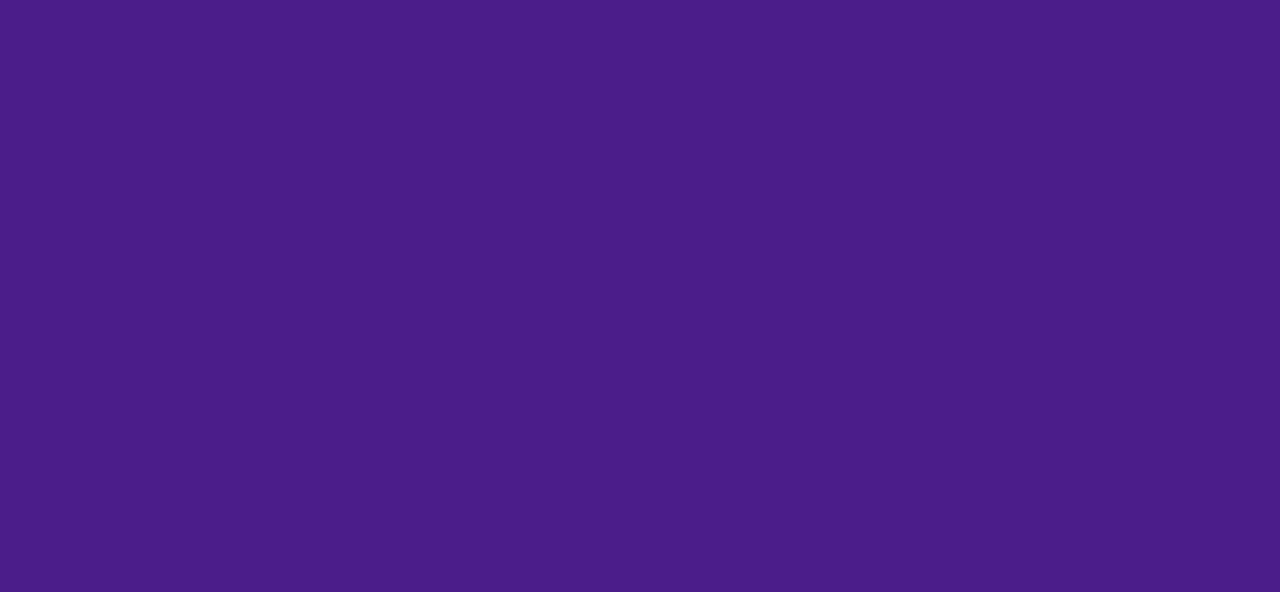
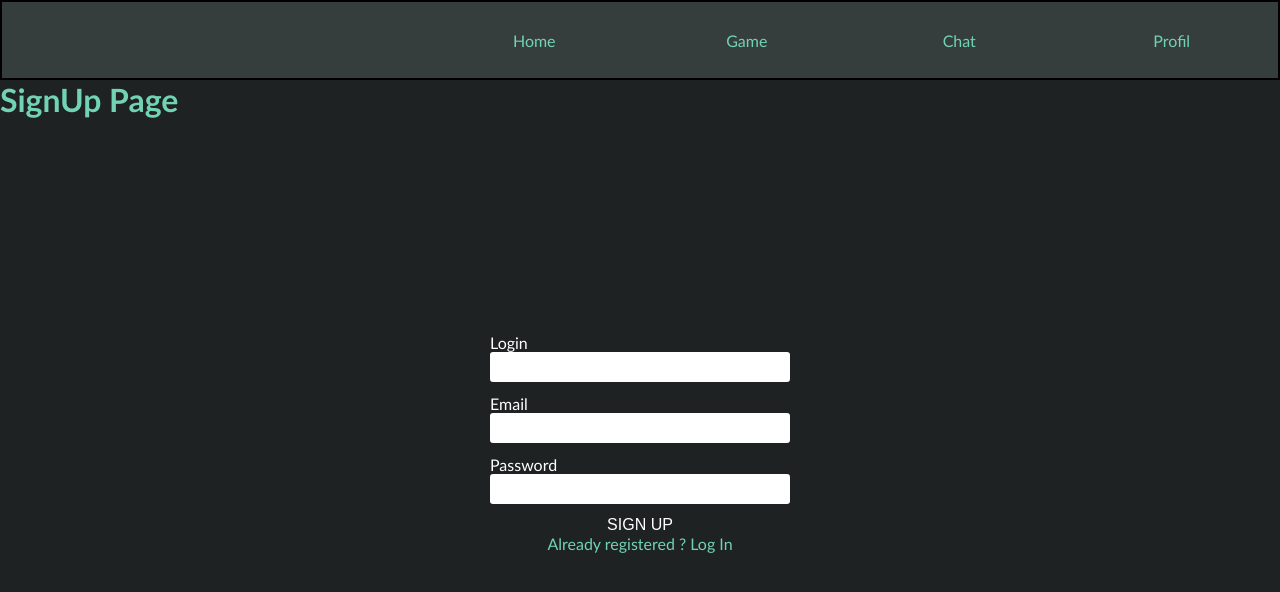
Before and after one commit to VallienneDiane/42-ft-transcendence, a React (Vite) app in the folder front/react_project/: page /signup in a window 1280 px wide. Before the commit this address had no page. Shown: the top 592 px of the page. Built offline with nearby package versions, Linux system fonts and the light colour scheme.

Commit message:
change signin in signup in front

```diff
--- a/front/react_project/src/App.tsx
+++ b/front/react_project/src/App.tsx
@@ -1,5 +1,5 @@
 import './App.css'
-import SignupForm from './components/SignupForm'
+import SignUpForm from './components/SignupForm'
 import LoginForm from './components/LoginForm'
 import Home from './components/Home'
 import { Routes, Route } from "react-router-dom"
@@ -25,7 +25,7 @@ function App() {
           <Routes>
             <Route element={<Layout />}>
               <Route path='/login' element={<LoginForm />} />
-              <Route path='/signin' element={<SignupForm />} />
+              <Route path='/signup' element={<SignUpForm />} />
               <Route element={<ProtectedRoutes/>}>
                 <Route path='/game' element={<Game />} />
                 <Route path='/profile' element={<Profile />} />
--- a/front/react_project/src/components/LoginForm.tsx
+++ b/front/react_project/src/components/LoginForm.tsx
@@ -41,7 +41,7 @@ const LoginForm: React.FC = () => {
             // required
             />
             <button type="submit">Submit</button>
-            <a href="/signin">Not registered ? Sign In !</a>
+            <a href="/signup">Not registered ? Sign Up !</a>
         </form>
         </div>
     )
--- a/front/react_project/src/components/Navbar.tsx
+++ b/front/react_project/src/components/Navbar.tsx
@@ -4,8 +4,6 @@ import { Link, Navigate } from "react-router-dom"
 import { UserContext } from "../user/UserContext";
 import { useNavigate } from "react-router-dom";
 import { accountService } from "../services/account.service";
-
-
 
 const NavBar: React.FC = () => {
   let navigate = useNavigate();
--- a/front/react_project/src/components/Profile.tsx
+++ b/front/react_project/src/components/Profile.tsx
@@ -1,14 +1,17 @@
+import { JwtPayload } from "jsonwebtoken";
 import React from "react";
 import { useParams } from "react-router-dom"
+import { accountService } from "../services/account.service";
 
 export default function Profile() {
 
     // const params = useParams();
     // console.log(params);
-
+    let user: JwtPayload = accountService.readPayload();
     return (
         <div>
             <h1>Votre profil</h1>
+            <p>{user?.login} !</p>
         </div>
     )
 }
--- a/front/react_project/src/components/SignupForm.tsx
+++ b/front/react_project/src/components/SignupForm.tsx
@@ -3,7 +3,7 @@ import { useForm } from 'react-hook-form';
 import { yupResolver } from '@hookform/resolvers/yup';
 import * as yup from "yup";
 import { useNavigate } from 'react-router-dom';
-import { SignInForm } from '../models'
+import { SignUpForm } from '../models'
 import { accountService } from '../services/account.service';
 
 const userSchema = yup.object().shape({
@@ -15,12 +15,12 @@ const userSchema = yup.object().shape({
 const SignupForm: React.FC = () => {
   let navigate = useNavigate();
 
-  const { register, handleSubmit, formState: { errors }} = useForm<SignInForm>({
+  const { register, handleSubmit, formState: { errors }} = useForm<SignUpForm>({
     resolver: yupResolver(userSchema)
   });
 
-  const signIn = (data: SignInForm) => {
-    accountService.signIn(data)
+  const signUp = (data: SignUpForm) => {
+    accountService.signUp(data)
     .then(Response => {
       accountService.saveToken(Response.data.access_token);
       navigate("/");
@@ -33,7 +33,7 @@ const SignupForm: React.FC = () => {
   return (
     <div>
       <h1>SignUp Page</h1>
-      <form className="login" onSubmit={handleSubmit(signIn)}>
+      <form className="login" onSubmit={handleSubmit(signUp)}>
         <div>
           <label>Login</label>
           <br/>
--- a/front/react_project/src/models.tsx
+++ b/front/react_project/src/models.tsx
@@ -3,7 +3,7 @@ export interface LogInForm {
     password: string
 }
 
-export interface SignInForm {
+export interface SignUpForm {
     id?: number,
     login: string,
     email: string,
@@ -33,4 +33,4 @@ export interface User {
   password: string
 }
 
-// export LogInForm, SignInForm
+// export LogInForm, SignUpForm
--- a/front/react_project/src/services/account.service.tsx
+++ b/front/react_project/src/services/account.service.tsx
@@ -1,9 +1,9 @@
-import { LogInForm, SignInForm, JwtPayload, User} from "../models";
+import { LogInForm, SignUpForm, JwtPayload, User} from "../models";
 import Axios from "./caller.service";
 import * as jsrsasign from 'jsrsasign';
 
 
-let signIn = (credentials: SignInForm) => {
+let signUp = (credentials: SignUpForm) => {
     return Axios.post('/user/signup', credentials);
 }
 
@@ -35,5 +35,5 @@ let readPayload = () => {
 }
 
 export const accountService = {
-    signIn, login, saveToken, logout, isLogged, getToken, readPayload
+    signUp, login, saveToken, logout, isLogged, getToken, readPayload
 }
--- a/front/react_project/src/services/caller.service.tsx
+++ b/front/react_project/src/services/caller.service.tsx
@@ -6,7 +6,7 @@ const Axios = axios.create({
 })
 
 // Intercepteur pour le token
-// Intercepte la requete lrosqu'elle sort du front, la modifie et la relache vers le back
+// Intercepte la requete lorsqu'elle sort du front, la modifie et la relache vers le back
 Axios.interceptors.request.use(request => {
     if (accountService.isLogged()) (
         request.headers.Authorization = 'Bearer ' + accountService.getToken()
```
Also changed, not shown: 2 other files (tests, documents, lock files or other folders).
